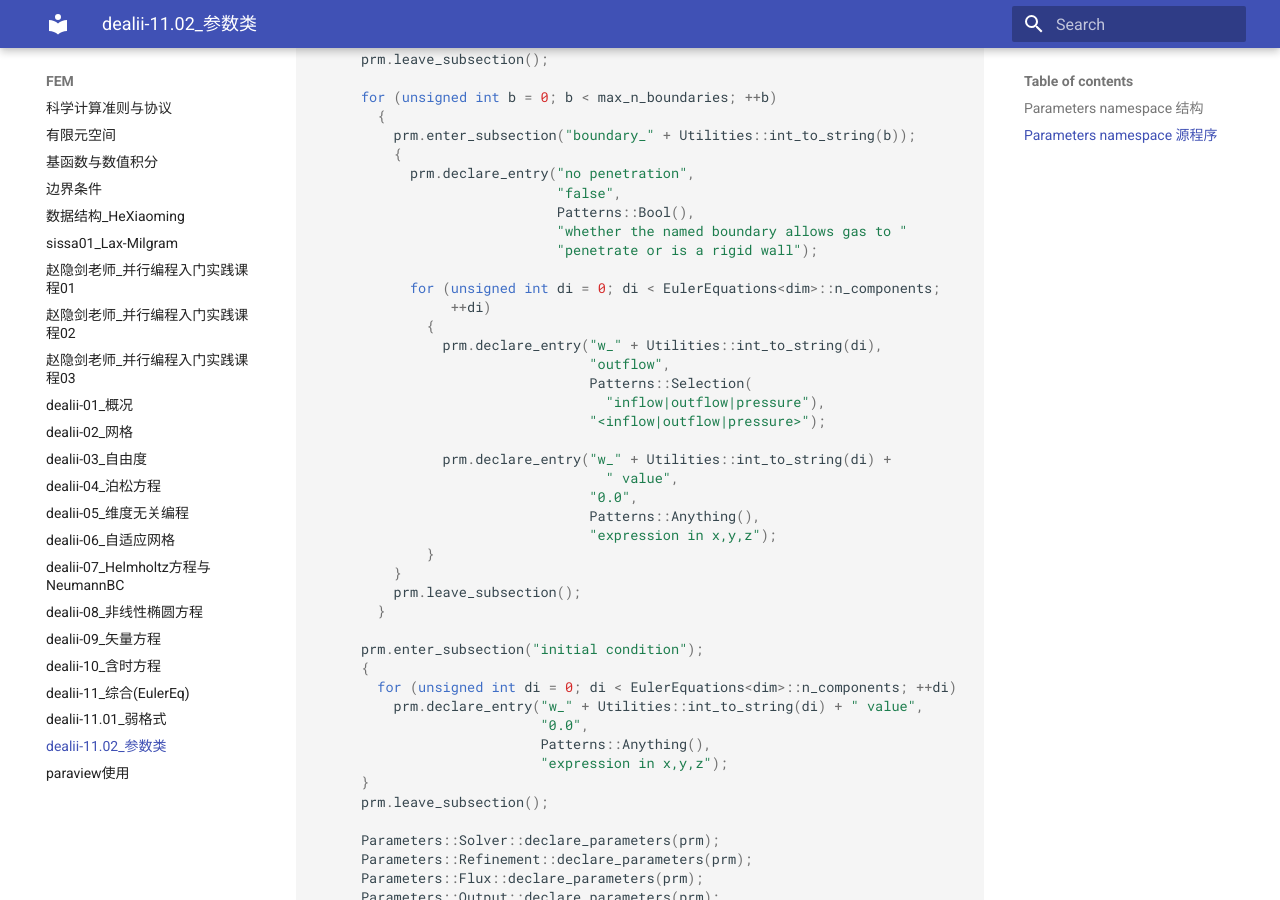
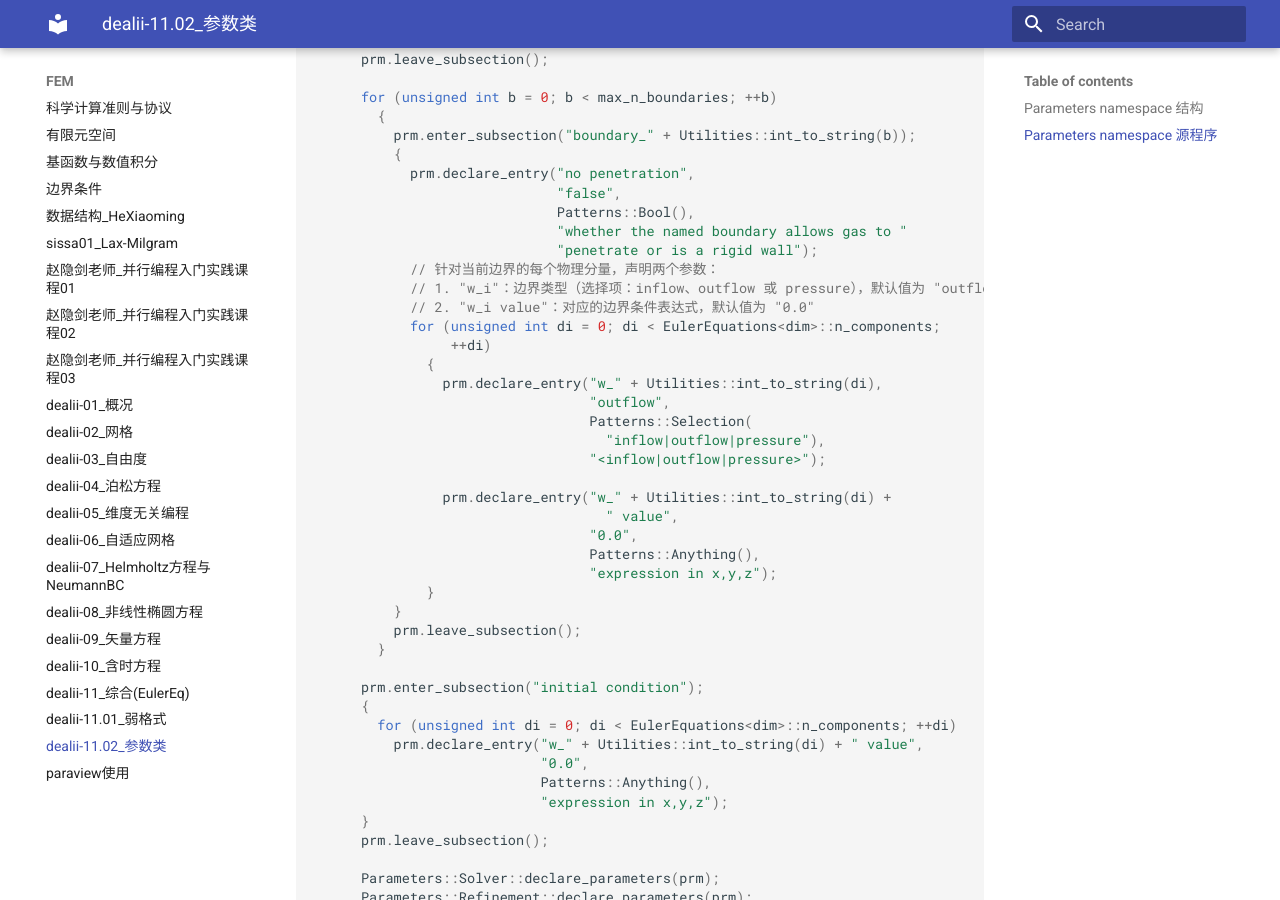
Before and after one commit to ymma98/technotes, an MkDocs documentation site: the page built from docs/FEM/dealii-11.02_参数类.md, in a window 1280 px wide and 900 px high, scrolled down 7099 px. Built offline with MkDocs 1.6.1 and Material for MkDocs 9.7.7, drawn with Linux system fonts in a browser that asks for light colours; part of the change alters nothing that is shown.

Commit message:
docs/FEM/dealii-11.02_参数类.md updated from https://stackedit.cn/

````diff
--- a/docs/FEM/dealii-11.02_参数类.md
+++ b/docs/FEM/dealii-11.02_参数类.md
@@ -393,7 +393,9 @@ graph TD
                               Patterns::Bool(),
                               "whether the named boundary allows gas to "
                               "penetrate or is a rigid wall");
-
+		    // 针对当前边界的每个物理分量，声明两个参数：
+		    // 1. "w_i"：边界类型（选择项：inflow、outflow 或 pressure），默认值为 "outflow"
+		    // 2. "w_i value"：对应的边界条件表达式，默认值为 "0.0"
             for (unsigned int di = 0; di < EulerEquations<dim>::n_components;
                  ++di)
               {
@@ -518,7 +520,7 @@ graph TD
   } // namespace Parameters
 ```
 <!--stackedit_data:
-eyJoaXN0b3J5IjpbMTA5NzYxNTcxLC0xODYzMDcxNTg1LC0xND
-E3OTg4ODE5LDQ2MDcwODYwLC0xNDMyNzkzNjc3LDI2MjQzNDEz
-NSwtMTQyNTk3NjY3MSwtODkyNTg2ODhdfQ==
+eyJoaXN0b3J5IjpbLTk1MzM3OTA1NCwxMDk3NjE1NzEsLTE4Nj
+MwNzE1ODUsLTE0MTc5ODg4MTksNDYwNzA4NjAsLTE0MzI3OTM2
+NzcsMjYyNDM0MTM1LC0xNDI1OTc2NjcxLC04OTI1ODY4OF19
 -->
````
